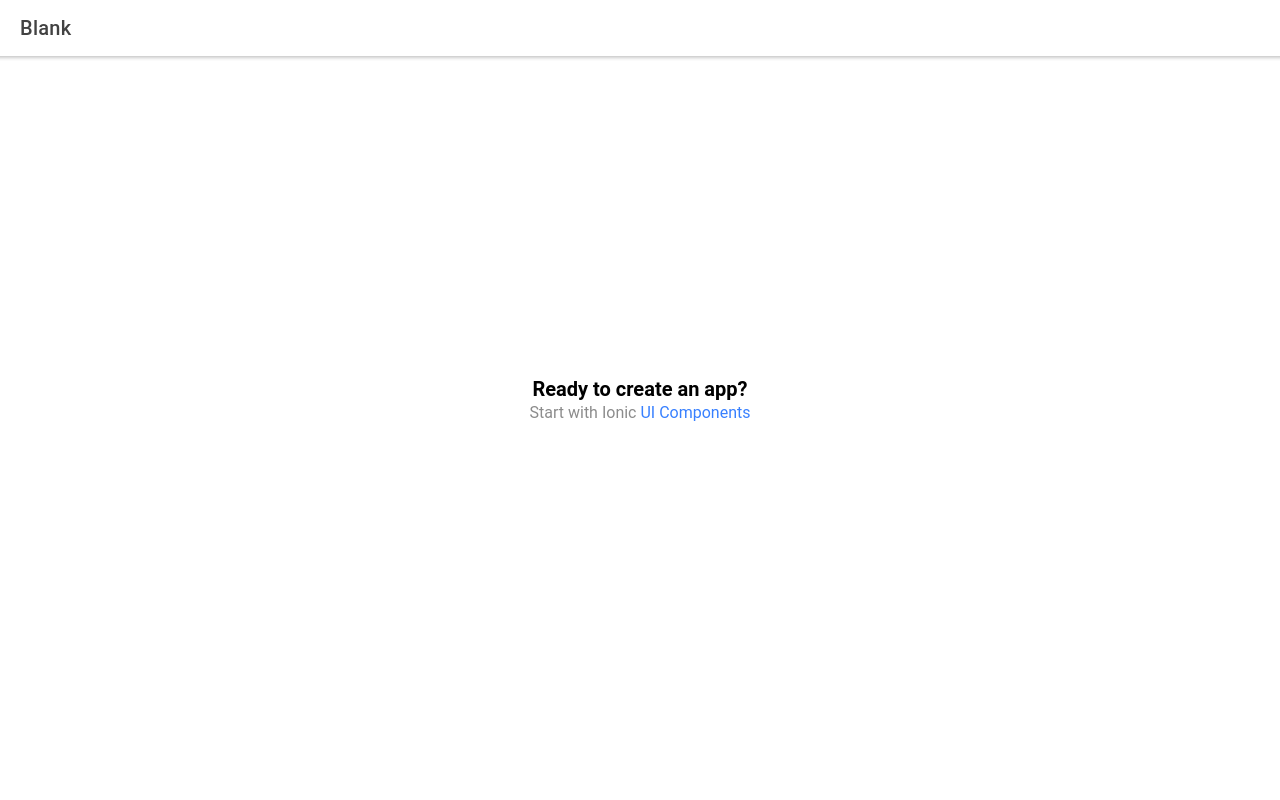
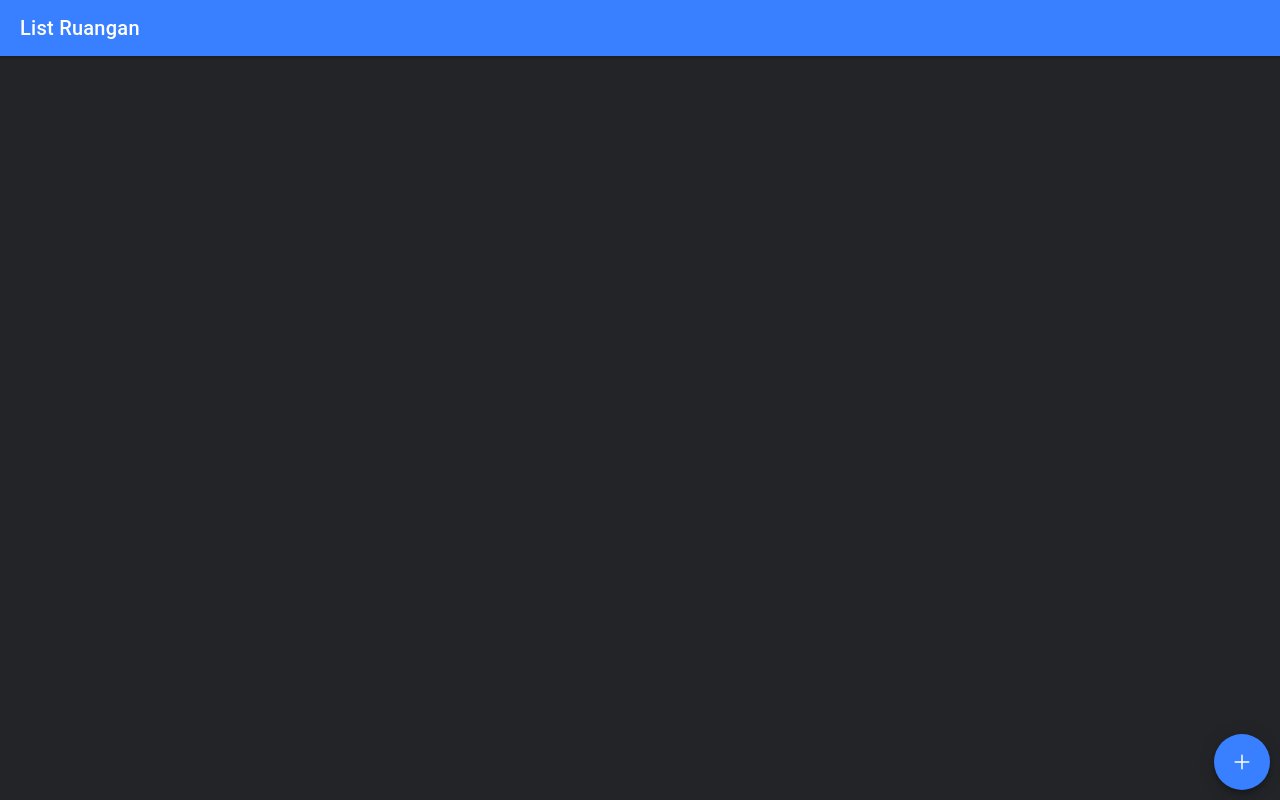
Before and after one commit to Rhtymn/ionic-simple-crud, a React (Create React App) app: page /home in a window 1280 px wide. Built offline with nearby package versions, Linux system fonts and the light colour scheme.

Commit message:
Added floating button & modal

```diff
--- a/src/pages/Home.tsx
+++ b/src/pages/Home.tsx
@@ -1,22 +1,49 @@
-import { IonContent, IonHeader, IonPage, IonTitle, IonToolbar } from '@ionic/react';
-import ExploreContainer from '../components/ExploreContainer';
+import {  IonCol ,IonRow ,IonButtons ,IonButton, IonContent, IonFab, IonFabButton, IonHeader, IonIcon, IonModal, IonPage, IonTitle, IonToolbar, IonGrid } from '@ionic/react';
+import {add, closeOutline} from 'ionicons/icons'
+import { useRef, useState } from 'react';
 import './Home.css';
 
 const Home: React.FC = () => {
+  const [isOpenModal, setIsOpenModal] = useState(false);
+  const modal = useRef<HTMLIonModalElement>(null);
+
+  const closeModal = () => {
+    setIsOpenModal(false);
+  }
+
+  const openModal = () => {
+    setIsOpenModal(true);
+  }
   return (
     <IonPage>
       <IonHeader>
-        <IonToolbar>
-          <IonTitle>Blank</IonTitle>
+        <IonToolbar color="primary">
+          <IonTitle>List Ruangan</IonTitle>
         </IonToolbar>
       </IonHeader>
-      <IonContent fullscreen>
-        <IonHeader collapse="condense">
-          <IonToolbar>
-            <IonTitle size="large">Blank</IonTitle>
-          </IonToolbar>
-        </IonHeader>
-        <ExploreContainer />
+      <IonContent fullscreen color="dark">
+        <IonFab slot="fixed" vertical="bottom" horizontal="end" onClick={openModal}>
+          <IonFabButton>
+            <IonIcon icon={add}></IonIcon>
+          </IonFabButton>
+        </IonFab>
+
+        <IonModal ref={modal} isOpen={isOpenModal}>
+          <IonHeader>
+            <IonToolbar color="primary">
+              <IonCol>
+                <IonTitle>Modal</IonTitle>
+              </IonCol>
+              <IonButtons slot='end'>
+                <IonButton onClick={closeModal}>Cancel</IonButton>
+              </IonButtons>
+            </IonToolbar>
+          </IonHeader>
+
+          <IonContent color="dark">
+
+          </IonContent>
+        </IonModal>
       </IonContent>
     </IonPage>
   );
```
